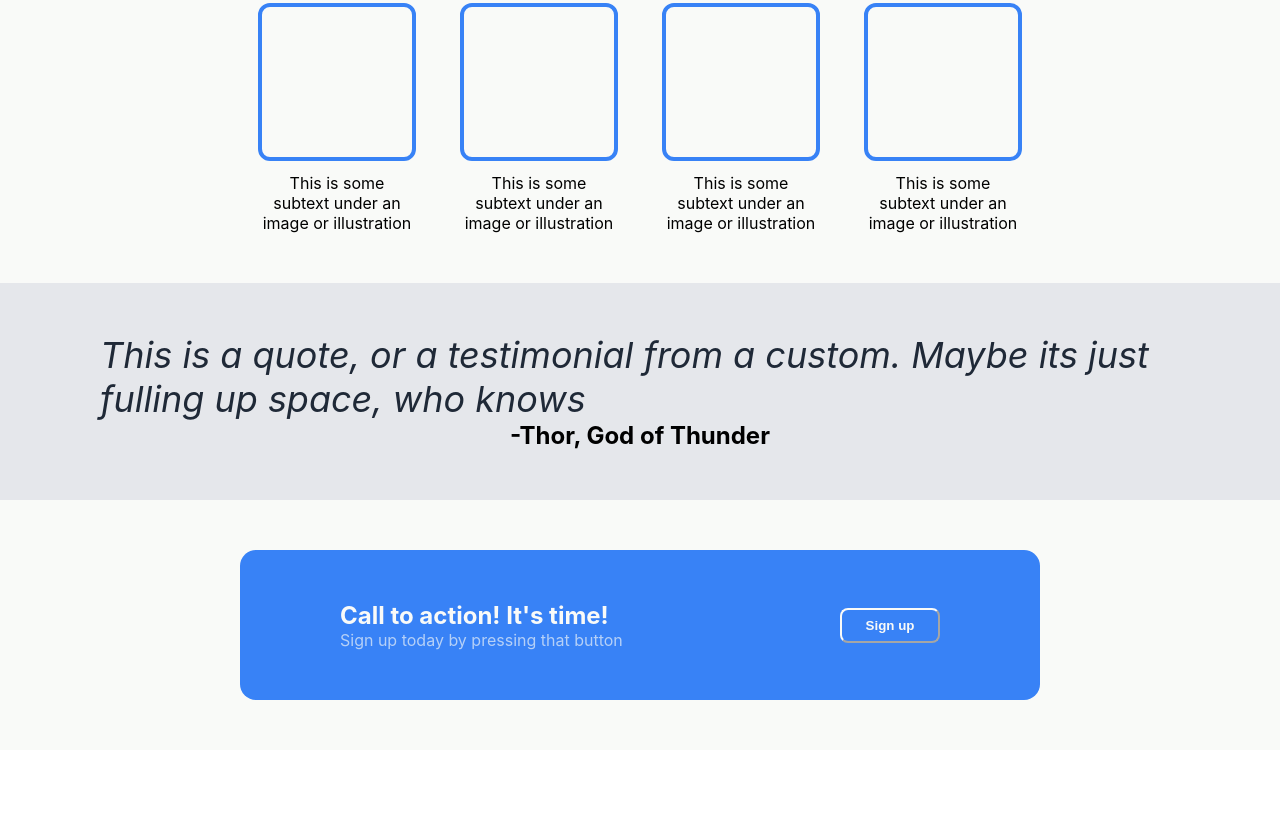
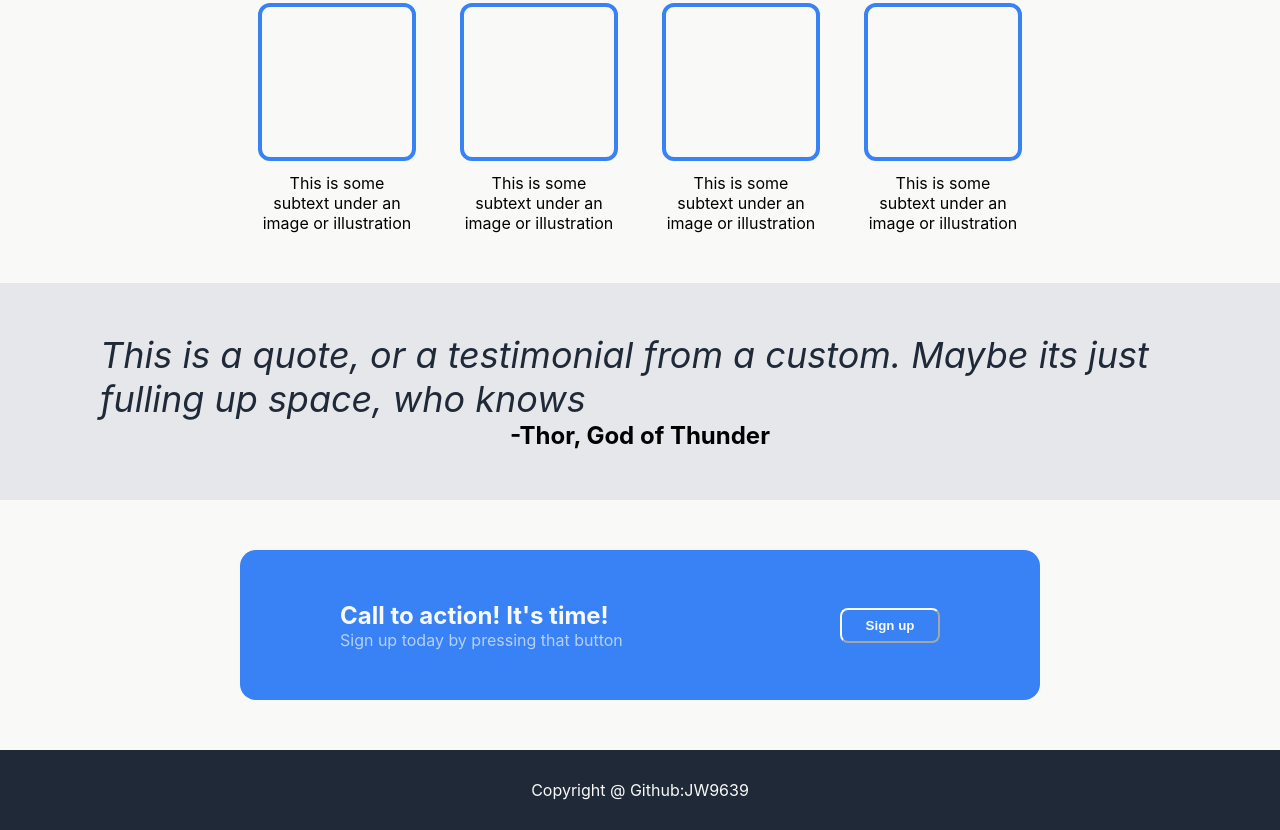
Before and after one commit to JW9639/landing-page, a plain HTML site: page index.html in a window 1280 px wide. Shown: the part 464-1294 px from the top of the page. Before the commit the page ends 1214 px from the top, so only its background shows below. Drawn offline with Linux system fonts and the light colour scheme.

Commit message:
Footer added, project finished

```diff
--- a/index.html
+++ b/index.html
@@ -77,7 +77,7 @@
     </div>
 
     <div class="footer">
-
+        Copyright @ Github:JW9639
     </div>
 </body>
 
--- a/style.css
+++ b/style.css
@@ -2,6 +2,8 @@ body {
     font-family: -apple-system, BlinkMacSystemFont, 'Segoe UI', Roboto, Oxygen, Ubuntu, Cantarell, 'Open Sans', 'Helvetica Neue', sans-serif;
     margin: 0;
     min-height: 100vh;
+    display: flex;
+    flex-direction: column;
 }
 
 .logo {
@@ -45,7 +47,6 @@ a {
     justify-content: space-between;
     align-items: center;
 }
-
 
 
 img {
@@ -191,3 +192,13 @@ padding-right: 100px;
     font-weight: bold;
     width: 100px;
 }
+
+.footer {
+    display: flex;
+    align-items: center;
+    justify-content: center;
+    height: 80px;
+    color: #F9FAF8;
+    background-color: #1F2937;
+    margin-top: auto;
+}
```
